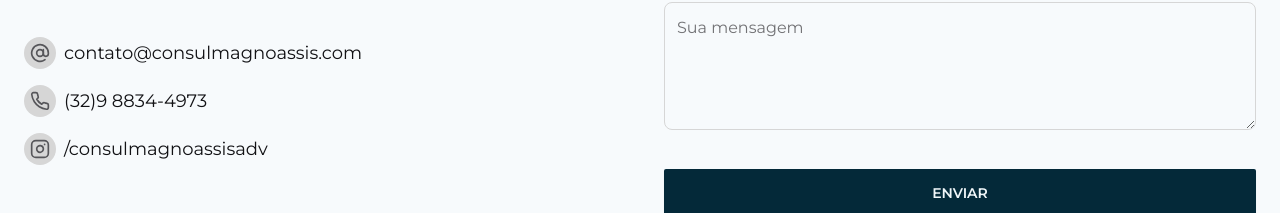
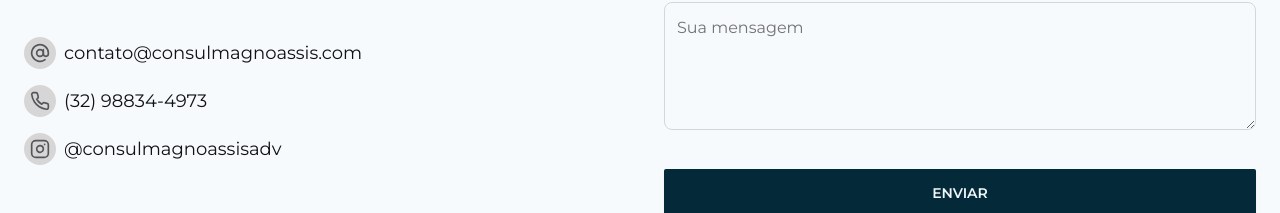
Before and after one commit to charmingruby/consulmagno-e-assis, a Next.js app: page /contato in a window 1280 px wide. Shown: the part 447-660 px from the top of the page. Built offline with nearby package versions, Linux system fonts and the light colour scheme.

Commit message:
atualizando informações em contato

```diff
--- a/src/app/(public)/(routes)/contato/page.tsx
+++ b/src/app/(public)/(routes)/contato/page.tsx
@@ -39,12 +39,12 @@ export default function Contact() {
                 url="mailto:contato@consulmagnoassis.com"
               />
               <MeanItem
-                content="(32)9 8834-4973"
+                content="(32) 98834-4973"
                 icon={Phone}
                 url="https://wa.me/5532988344973?text=Ol%C3%A1%2C%20estou%20interessado%20nos%20seus%20servi%C3%A7os"
               />
               <MeanItem
-                content="/consulmagnoassisadv"
+                content="@consulmagnoassisadv"
                 icon={Instagram}
                 url="https://www.instagram.com/consulmagnoassisadv/"
               />
```
